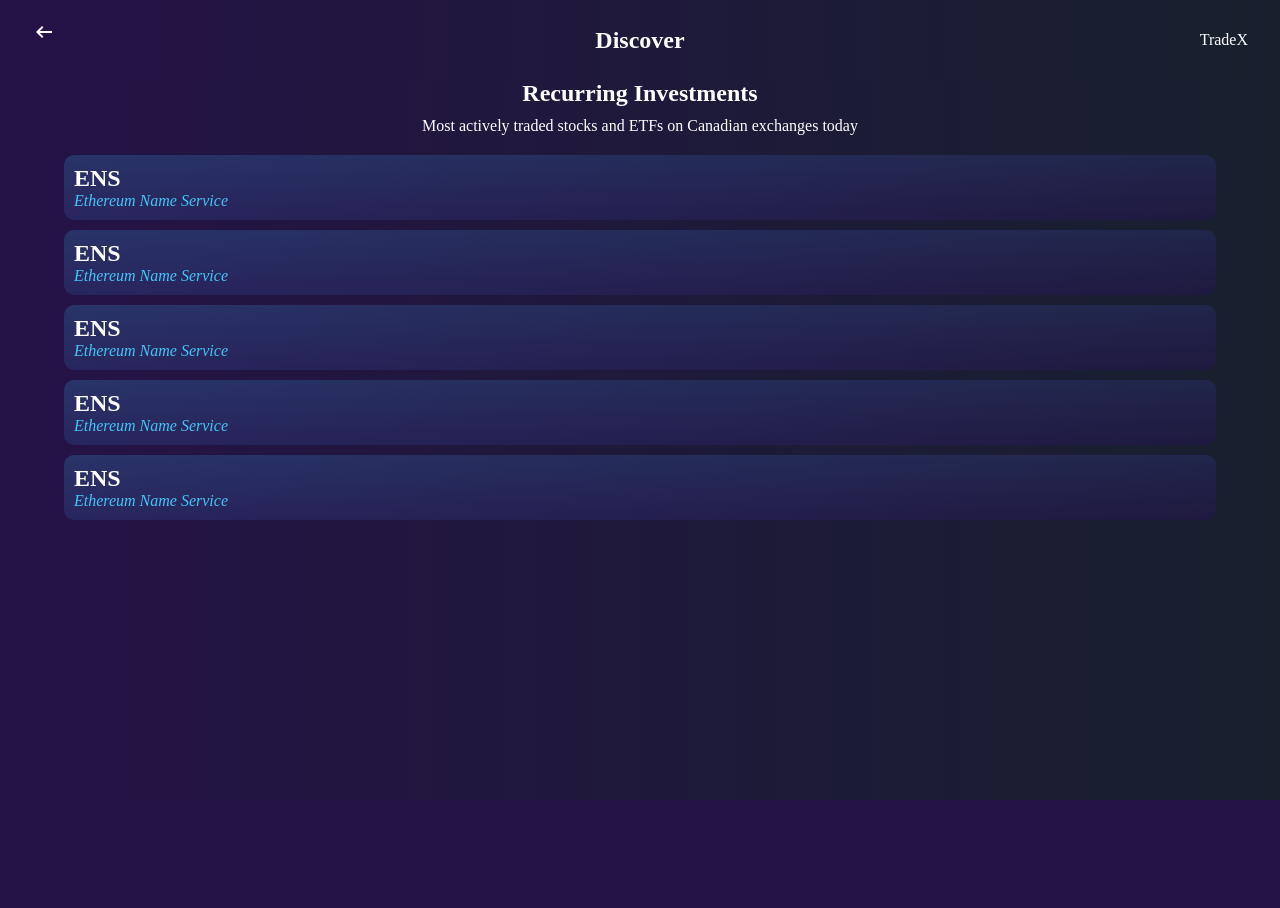
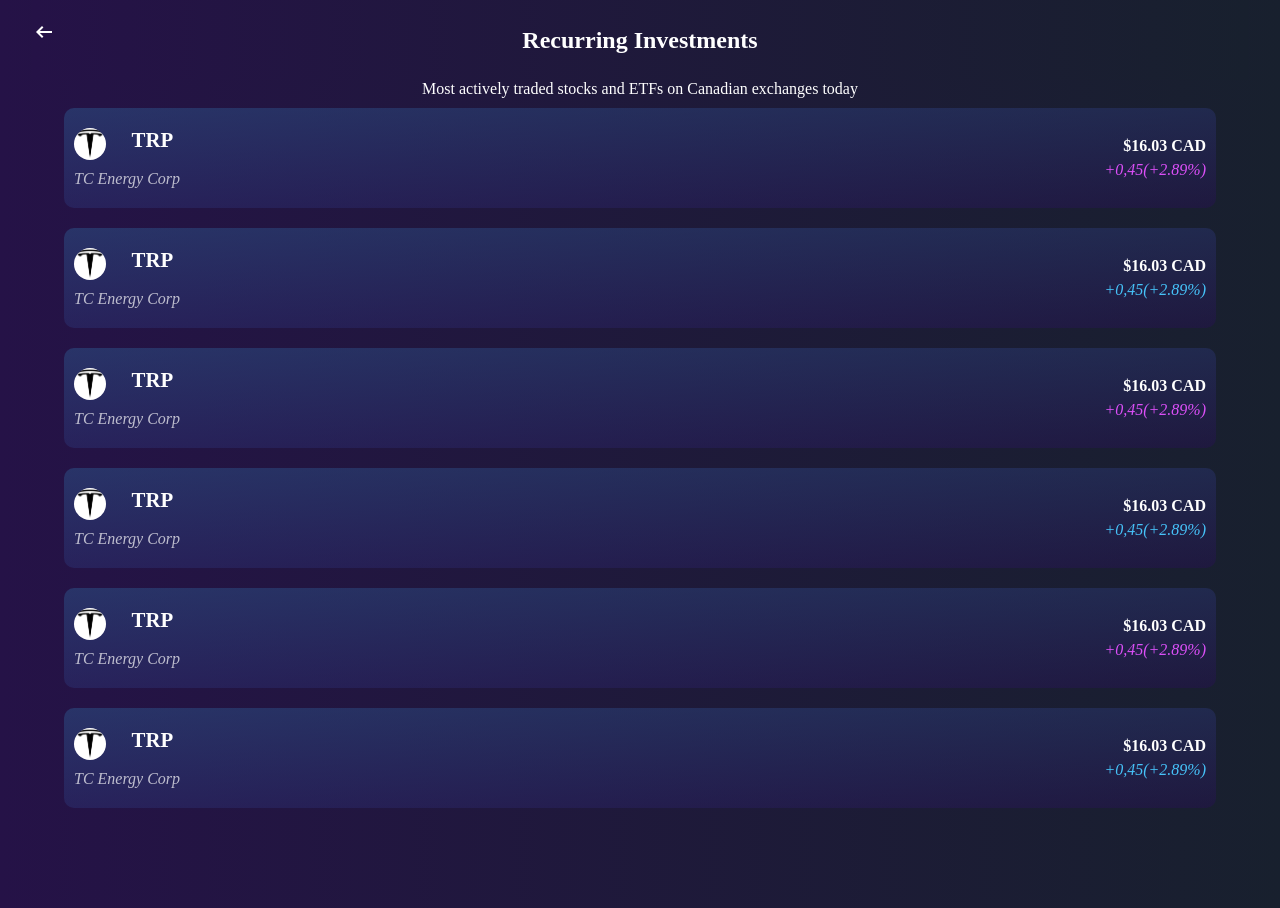
Before and after one commit to mochy99/TradeX, a PHP site: page /listing.html in a window 1280 px wide. Before the commit the page ends 800 px from the top, so only its background shows below. Run offline with PHP 8.4, Linux system fonts and the light colour scheme.

Commit message:
listing page and update logo image

```diff
--- /dev/null
+++ b/listing.css
@@ -0,0 +1,179 @@
+:root {
+    --height-header:10vh;
+    --border-radius: 5%;
+    --gap-default: 10px;
+    --background-color-purple: rgb(37,18,71);
+    --background-color-blue: rgb(24,32,46);
+    --button-color-1:  rgb(220,79,248);
+    --button-color-2: rgb(70,195,249);
+    --time-options-color: rgba(64, 94, 140, 0.7);
+    --container-color-1: rgba(45, 85, 139, 0.5);
+    --container-color-2: rgba(45, 9, 98, 0.3);
+}
+* {
+    box-sizing: border-box;
+    margin: 0;
+    padding: 0;
+    color: white;
+}
+body {
+    display: flex;
+    flex-direction: column;
+    justify-content: center;
+    align-items: center;
+    background-image: linear-gradient(90deg, var(--background-color-purple), var(--background-color-blue));
+}
+
+.header {
+    width: 95vw;
+    height: var(--height-header);
+    position:fixed;
+    top: 0px;
+    display: flex;
+    justify-content: center;
+    align-items: center;
+    background-image: linear-gradient(90deg, var(--background-color-purple), var(--background-color-blue));
+    z-index: 2;
+}
+
+.right-top-nav {
+    position: absolute;
+    height: var(--height-header);
+    top: 0px;
+    right: 0px;
+    display: flex;
+    justify-content: center;
+    align-items: center;
+
+}
+.left-top-nav {
+    position: absolute;
+    height: var(--height-header);
+    top: 0px;
+    left: 0px;
+    display: flex;
+    justify-content: center;
+    align-items: center;
+    padding-top: calc(var(--height-header) /4)
+}
+.main{
+    margin-top: var(--height-header);
+    margin-bottom: var(--height-header);
+    width: 95vw;
+    display: flex;
+    flex-direction: column;
+    justify-content: center;
+    align-items: center;
+    gap: var(--gap-default);
+}
+
+.description {
+    text-align: center;
+}
+
+.container {
+    background-image:linear-gradient(175deg, var(--container-color-1), var(--container-color-2));
+    width: 90vw;
+    height: max-content;
+    border-radius: var(--gap-default);
+    padding: var(--gap-default);
+    display: flex;
+    justify-content: start;
+    align-items: center;
+    margin-bottom: calc(2 * var(--gap-default));
+}
+
+.logo {
+    width: 4vh;
+    height: 4vh;
+    border-radius: 50%;
+    margin-right: 1vw;
+    background-image: url(image/Logo-Tesla.jpg);
+    background-size: cover;
+    background-position: center;
+}
+h2 {
+    font-size: 1.3em;
+    display: flex;
+    gap: 1vw;
+}
+.name {
+    color: rgba(255,255,255, 0.70);
+    font-style: italic;
+}
+.box {
+    height: 10vh;
+    display: flex;
+    flex-direction: column;
+    justify-content: space-between;
+}
+.figure {
+    flex-grow: 3;
+    text-align: right;
+
+}
+.figure >div:first-child {
+    font-weight: bold;
+    padding-top: 1.5vh;
+}
+.figure >div:last-child {
+    font-style: italic;
+    padding-bottom: 1.5vh;
+}
+
+.pos {
+    color: var(--button-color-1);
+}
+.neg {
+    color: var(--button-color-2);
+}
+
+
+@media only screen and (min-width: 413px) and (max-width:1336px) {
+    /* For tablet and laptop*/
+    .box {
+        display: flex;
+        flex-wrap: wrap;
+        justify-content: space-evenly;
+    }
+
+    .item {
+        min-width: 40vw;
+        height: 35vh;
+    }
+    .item >div:first-child {
+        width: 3.5vh;
+        height: 3.5vh;
+    }
+    .item >div:nth-child(2) {
+        height: 18vh;
+    }
+    .item > div:last-child {
+        height: 7vh;
+    }
+}
+@media only screen and (min-width: 1337px) {
+    /* For tablet and laptop*/
+    .box {
+        display: flex;
+        flex-wrap: wrap;
+        justify-content: space-between;
+    }
+
+    .item {
+        min-width: 20vw;
+        height: 30vh;
+    }
+
+    .item >div:first-child {
+        width: 3.5vh;
+        height: 3.5vh;
+    }
+    .item >div:nth-child(2) {
+        height: 18vh;
+    }
+    .item > div:last-child {
+        height: 7vh;
+    }
+
+}
--- a/listing.html
+++ b/listing.html
@@ -4,44 +4,103 @@
     <meta charset="UTF-8">
     <meta http-equiv="X-UA-Compatible" content="IE=edge">
     <meta name="viewport" content="width=device-width, initial-scale=1.0">
-    <link rel="stylesheet" href="market.css">
+    <link rel="stylesheet" href="listing.css">
     <link rel="stylesheet" href="https://fonts.googleapis.com/css2?family=Material+Symbols+Outlined:opsz,wght,FILL,GRAD@48,400,0,0" />
     <title>Discover</title>
 </head>
 <body>
     <section class="header">
-        <h1>Discover</h1>
-        <div class="right-top-nav">TradeX</div>
+        <h1>Recurring Investments</h1>
         <div class="left-top-nav material-symbols-outlined">arrow_left_alt</div>
     </section>
 
     <section class="main">
-        <h1>Recurring Investments</h1>
         <div class="description">
             Most actively traded stocks and ETFs on Canadian exchanges today
         </div>
 
         <div>
             <div class="container">
-                <h2>ENS</h2>
-                <div class="neg">Ethereum Name Service</div>
+
+                <div class="box">
+                    <h2> <div class="logo"></div> TRP</h2>
+                    <div class="name">TC Energy Corp</div>
+                </div>
+
+                <div class="figure box">
+                    <div>$16.03 CAD</div>
+                    <div class="pos">+0,45(+2.89%)</div>
+                </div>
             </div>
+
             <div class="container">
-                <h2>ENS</h2>
-                <div class="neg">Ethereum Name Service</div>
+
+                <div class="box">
+                    <h2> <div class="logo"></div> TRP</h2>
+                    <div class="name">TC Energy Corp</div>
+                </div>
+
+                <div class="figure box">
+                    <div>$16.03 CAD</div>
+                    <div class="neg">+0,45(+2.89%)</div>
+                </div>
             </div>
+
             <div class="container">
-                <h2>ENS</h2>
-                <div class="neg">Ethereum Name Service</div>
+
+                <div class="box">
+                    <h2> <div class="logo"></div> TRP</h2>
+                    <div class="name">TC Energy Corp</div>
+                </div>
+
+                <div class="figure box">
+                    <div>$16.03 CAD</div>
+                    <div class="pos">+0,45(+2.89%)</div>
+                </div>
             </div>
+
             <div class="container">
-                <h2>ENS</h2>
-                <div class="neg">Ethereum Name Service</div>
+
+                <div class="box">
+                    <h2> <div class="logo"></div> TRP</h2>
+                    <div class="name">TC Energy Corp</div>
+                </div>
+
+                <div class="figure box">
+                    <div>$16.03 CAD</div>
+                    <div class="neg">+0,45(+2.89%)</div>
+                </div>
             </div>
+
             <div class="container">
-                <h2>ENS</h2>
-                <div class="neg">Ethereum Name Service</div>
+
+                <div class="box">
+                    <h2> <div class="logo"></div> TRP</h2>
+                    <div class="name">TC Energy Corp</div>
+                </div>
+
+                <div class="figure box">
+                    <div>$16.03 CAD</div>
+                    <div class="pos">+0,45(+2.89%)</div>
+                </div>
             </div>
+
+            <div class="container">
+
+                <div class="box">
+                    <h2> <div class="logo"></div> TRP</h2>
+                    <div class="name">TC Energy Corp</div>
+                </div>
+
+                <div class="figure box">
+                    <div>$16.03 CAD</div>
+                    <div class="neg">+0,45(+2.89%)</div>
+                </div>
+            </div>
+
+
+
+
         </div>
 
 
--- a/market.css
+++ b/market.css
@@ -168,6 +168,10 @@ button.time {
     width: 5vh;
     height: 5vh;
     padding-left: var(--gap-default);
+    background-image: url(image/Logo-Tesla.jpg);
+    background-size: cover;
+    background-position: center;
+    border-radius: 50%;
 }
 .item >div:nth-child(2) {
     height: 22vh;
```
Also changed, not shown: market.html (+8 -8 lines), image/Logo-Tesla.jpg (added).
